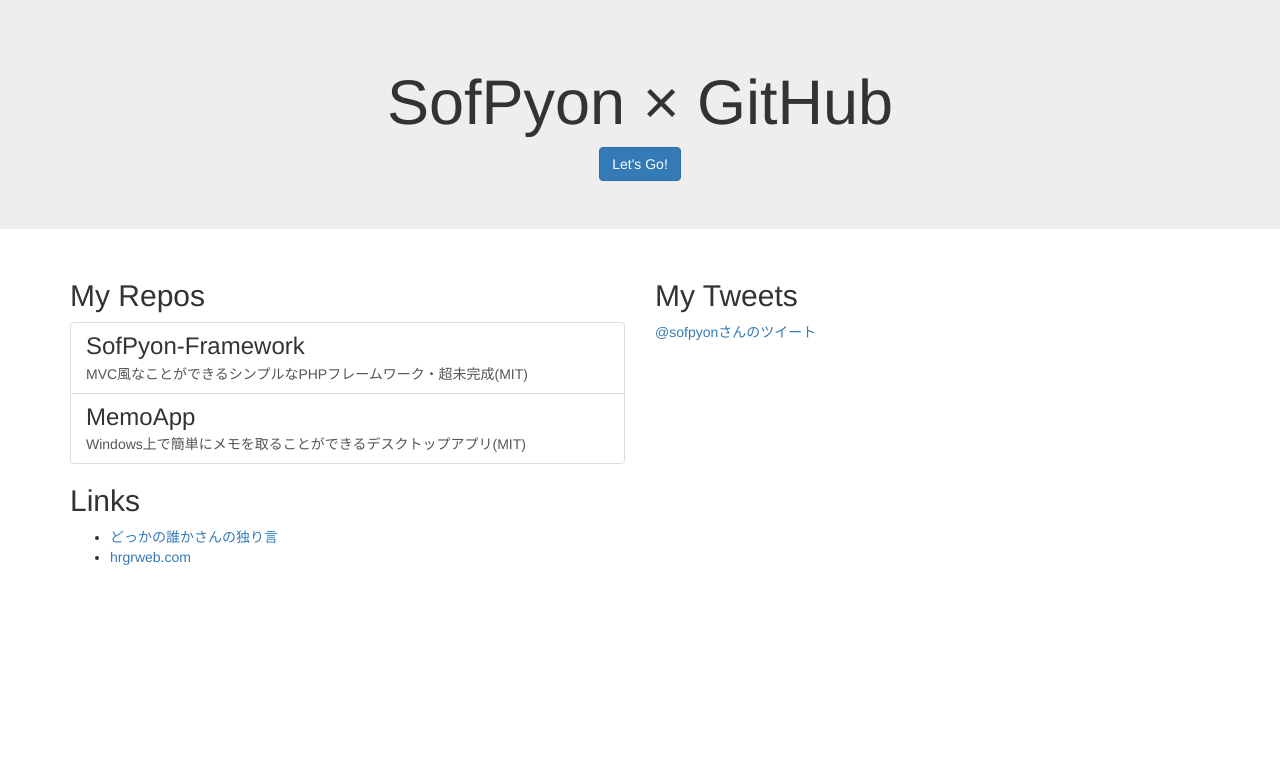
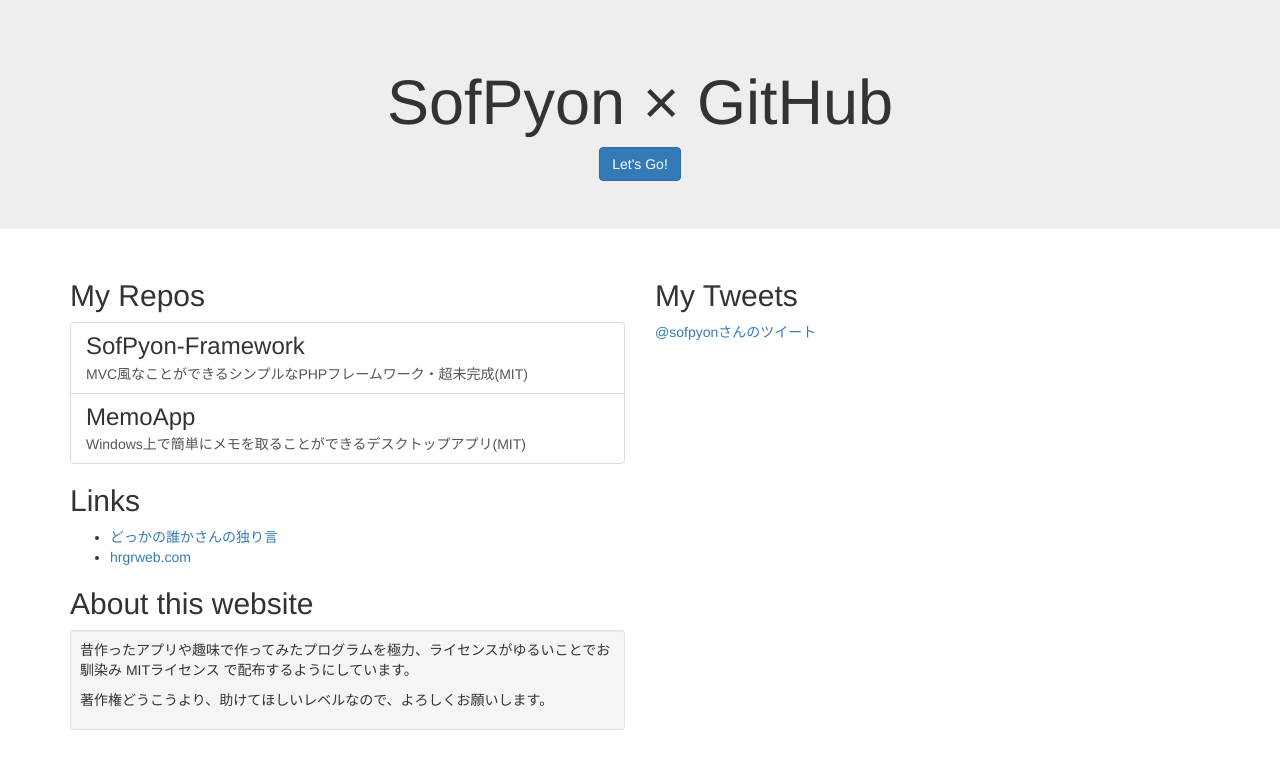
Before and after one commit to SofPyon/sofpyon.github.io, a plain HTML site: page index.html in a window 1280 px wide. Drawn offline with nearby package versions, Linux system fonts and the light colour scheme.

Commit message:
Add about
このサイトについてを追加

```diff
--- a/index.html
+++ b/index.html
@@ -41,6 +41,11 @@
             <li><a href="http://dblog.hrgrweb.com" target="_blank">どっかの誰かさんの独り言</a></li>
             <li><a href="http://www.hrgrweb.com" target="_blank">hrgrweb.com</a></li>
           </ul>
+          <h2>About this website</h2>
+          <div class="well well-sm">
+            <p>昔作ったアプリや趣味で作ってみたプログラムを極力、ライセンスがゆるいことでお馴染み <storng>MITライセンス</strong> で配布するようにしています。</p>
+            <p>著作権どうこうより、助けてほしいレベルなので、よろしくお願いします。</p>
+          </div>
         </div>
         <div class="col-md-6">
           <h2>My Tweets</h2>
```
